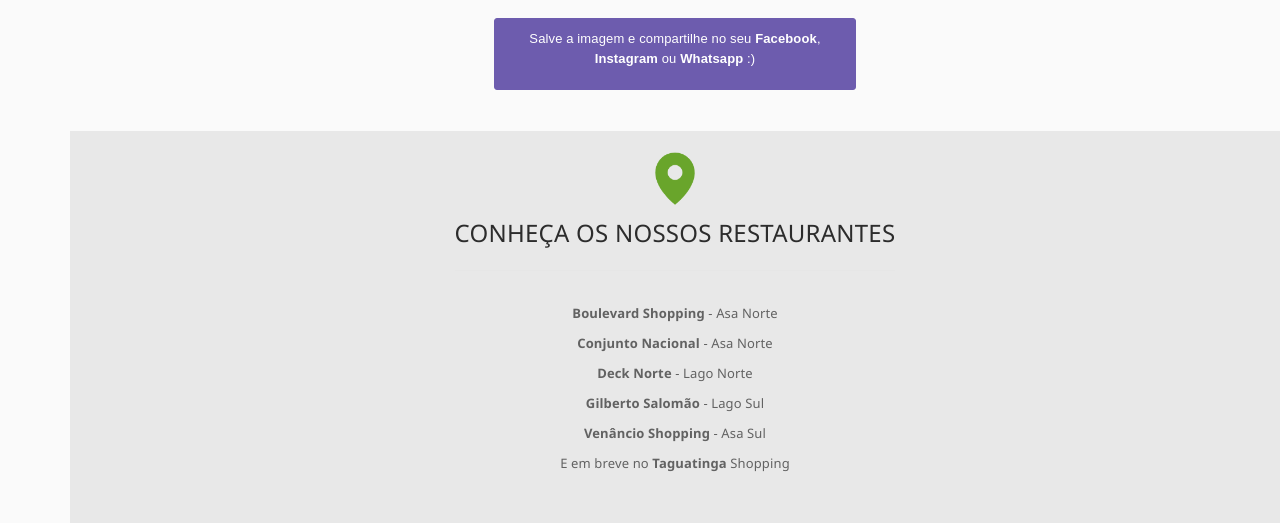
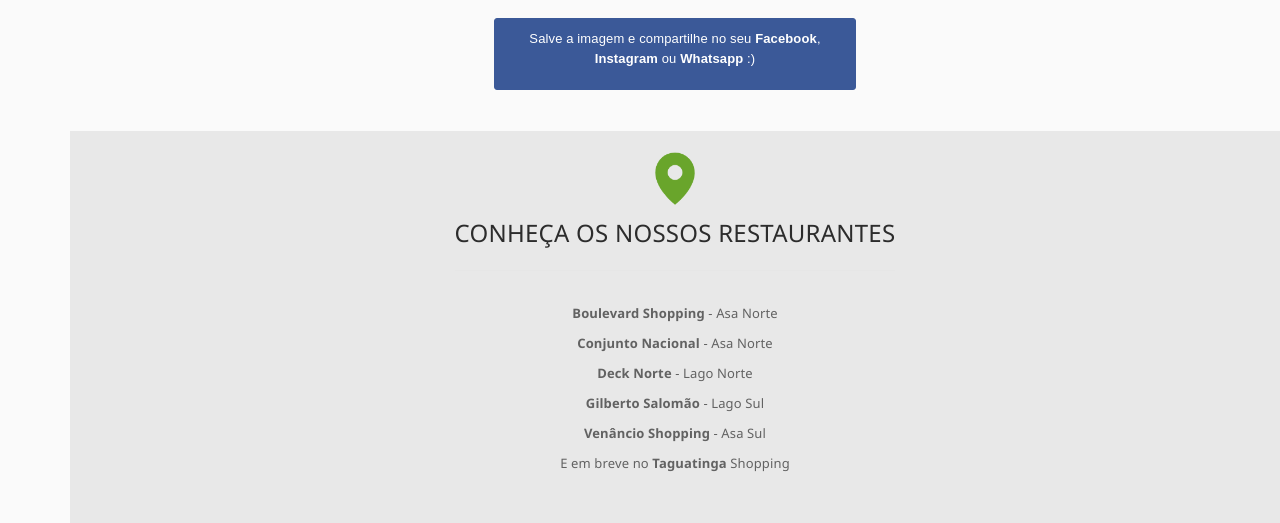
Before and after one commit to willianpinho/tomatzocarnaval, a Flask app: page /sucess/1 in a window 1280 px wide. Shown: the part 582-1105 px from the top of the page. Run offline with Flask 2, Linux system fonts and the light colour scheme; the visitor is signed in with stand-in values (Sample User, id 1); data comes from the database, SQL or seed files in the repository; style sheets or scripts are compiled from the project's sources; some libraries are stand-ins or nearby versions; some web fonts are replaced.

Commit message:
Mudanças layout Botão

```diff
--- a/static/css/style.css
+++ b/static/css/style.css
@@ -30,8 +30,14 @@
 
 .btn-compartilhar {
 	color: #fff;
-	background-color: #6d5cae;
-	border-color: #6d5cae;
+	background-color: #3b5998;
+	border-color: #3b5998;
+}
+
+.btn-compartilha:active {
+	color: #fff;
+	background-color: #3b5998;
+	border-color: #3b5998;
 }
 
 .btn-compartilhar:hover {
```
